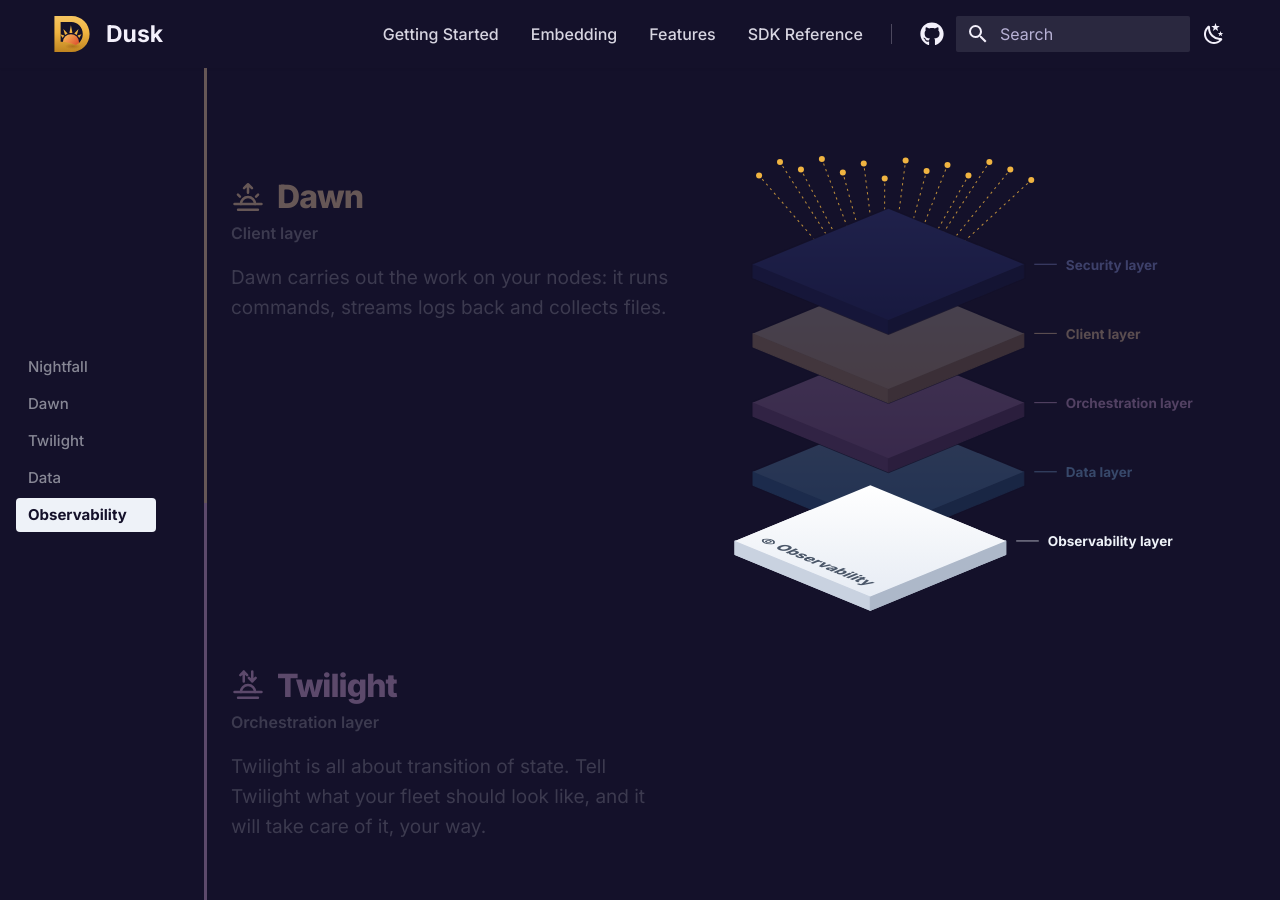
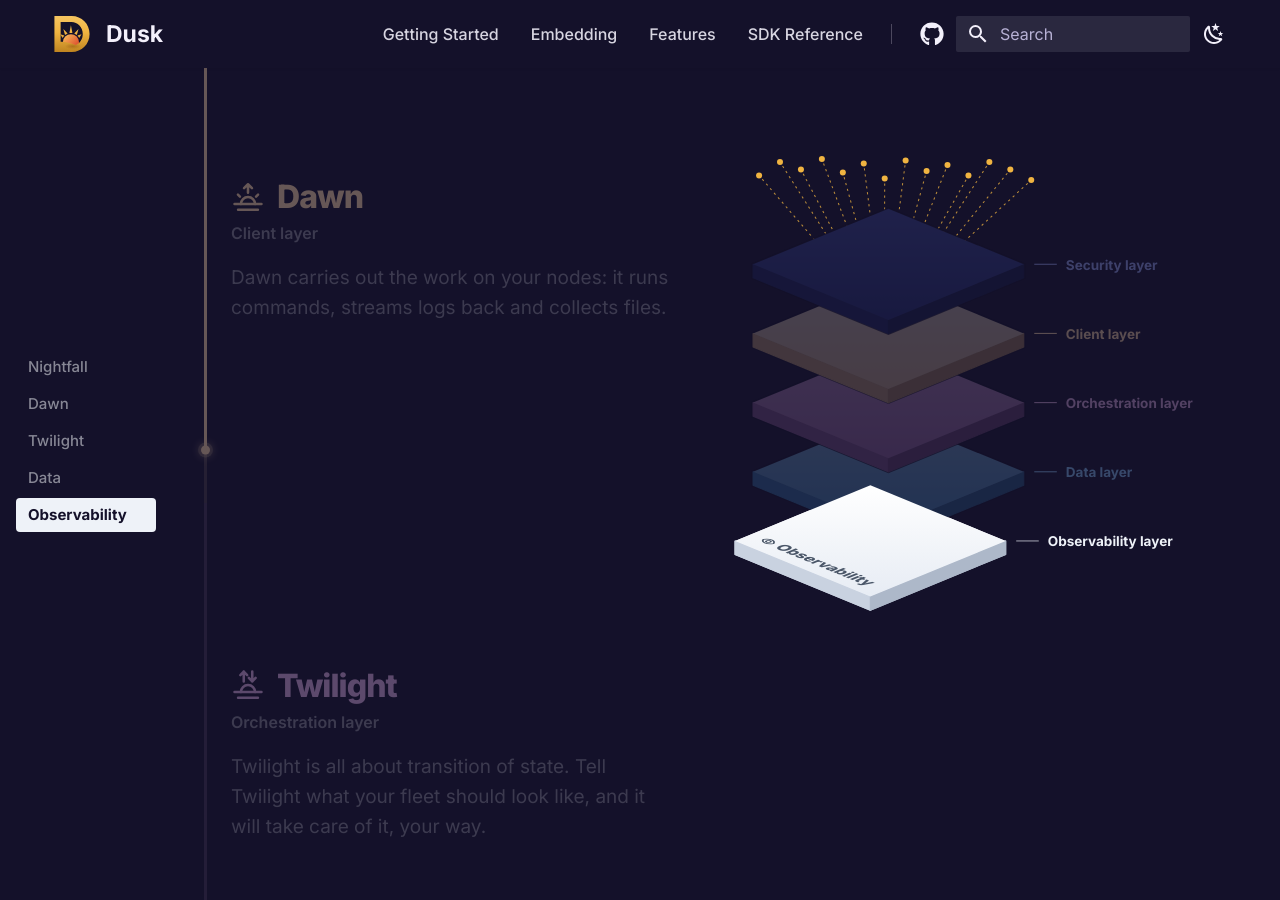
Before and after one commit to tomerze/dusk, an MkDocs documentation site: the page built from docs/docs/index.md, in a window 1280 px wide and 900 px high, scrolled down 2963 px. Built offline with MkDocs 1.6.1 and Material for MkDocs 9.7.7, drawn with Linux system fonts in a browser that asks for light colours; comment, search, counter and statistics services are not loaded.

Commit message:
Update docs to fill each stack layer's line in its color as the page scrolls
The line beside the stack's layers was drawn solid from the start. It
is now a faint track in each layer's color that fills in that color as
the middle of the screen passes through the layer, led by a glowing dot,
so the color travels down the line, layer after layer, as the page
scrolls. The fill follows the same eased scroll tracking as the
headings, through --dusk-read on each layer.

Without JavaScript the line is drawn full. With reduced motion it is
drawn full and the dot is hidden.

```diff
--- a/docs/docs/assets/javascripts/landing.js
+++ b/docs/docs/assets/javascripts/landing.js
@@ -330,6 +330,15 @@
       return Math.max(0, Math.min(1, passed));
     },
   })),
+  ...[...document.querySelectorAll(".dusk-layer")].map((element) => ({
+    element,
+    name: "--dusk-read",
+    aim: () => {
+      const box = element.getBoundingClientRect();
+      const read = (window.innerHeight / 2 - box.top) / box.height;
+      return Math.max(0, Math.min(1, read));
+    },
+  })),
 ].map((item) => ({ ...item, target: item.aim(), value: item.aim() }));
 let gliding = false;
 let lastGlide = 0;
--- a/docs/docs/assets/stylesheets/landing.css
+++ b/docs/docs/assets/stylesheets/landing.css
@@ -730,9 +730,34 @@
   }
 }
 .dusk-layer {
+  --dusk-track: color-mix(in srgb, var(--dusk-ink) 22%, transparent);
+  position: relative;
   padding: 1rem 0 1rem 1.2rem;
-  border-left: 3px solid var(--dusk-ink);
+  border-left: 3px solid transparent;
+  background:
+    linear-gradient(var(--dusk-ink), var(--dusk-ink)) 0 0 / 3px
+      calc(var(--dusk-read, 1) * 100%) no-repeat border-box,
+    linear-gradient(var(--dusk-track), var(--dusk-track)) 0 0 / 3px 100%
+      no-repeat border-box;
   transition: opacity 0.45s ease;
+}
+.dusk-layer::before {
+  content: "";
+  position: absolute;
+  top: calc(var(--dusk-read, 0) * 100%);
+  left: -6px;
+  width: 9px;
+  height: 9px;
+  border-radius: 50%;
+  background-color: var(--dusk-ink);
+  box-shadow:
+    0 0 0 3px var(--dusk-track),
+    0 0 12px var(--dusk-ink);
+  opacity: min(
+    calc(var(--dusk-read, 0) * 1000),
+    calc((1 - var(--dusk-read, 0)) * 1000)
+  );
+  transform: translateY(-50%);
 }
 .dusk-landing .dusk-layer h3 {
   display: flex;
@@ -1046,4 +1071,10 @@
   .dusk-layer {
     transition: none;
   }
+  .dusk-layer {
+    background-size: 3px 100%;
+  }
+  .dusk-layer::before {
+    display: none;
+  }
 }
```
